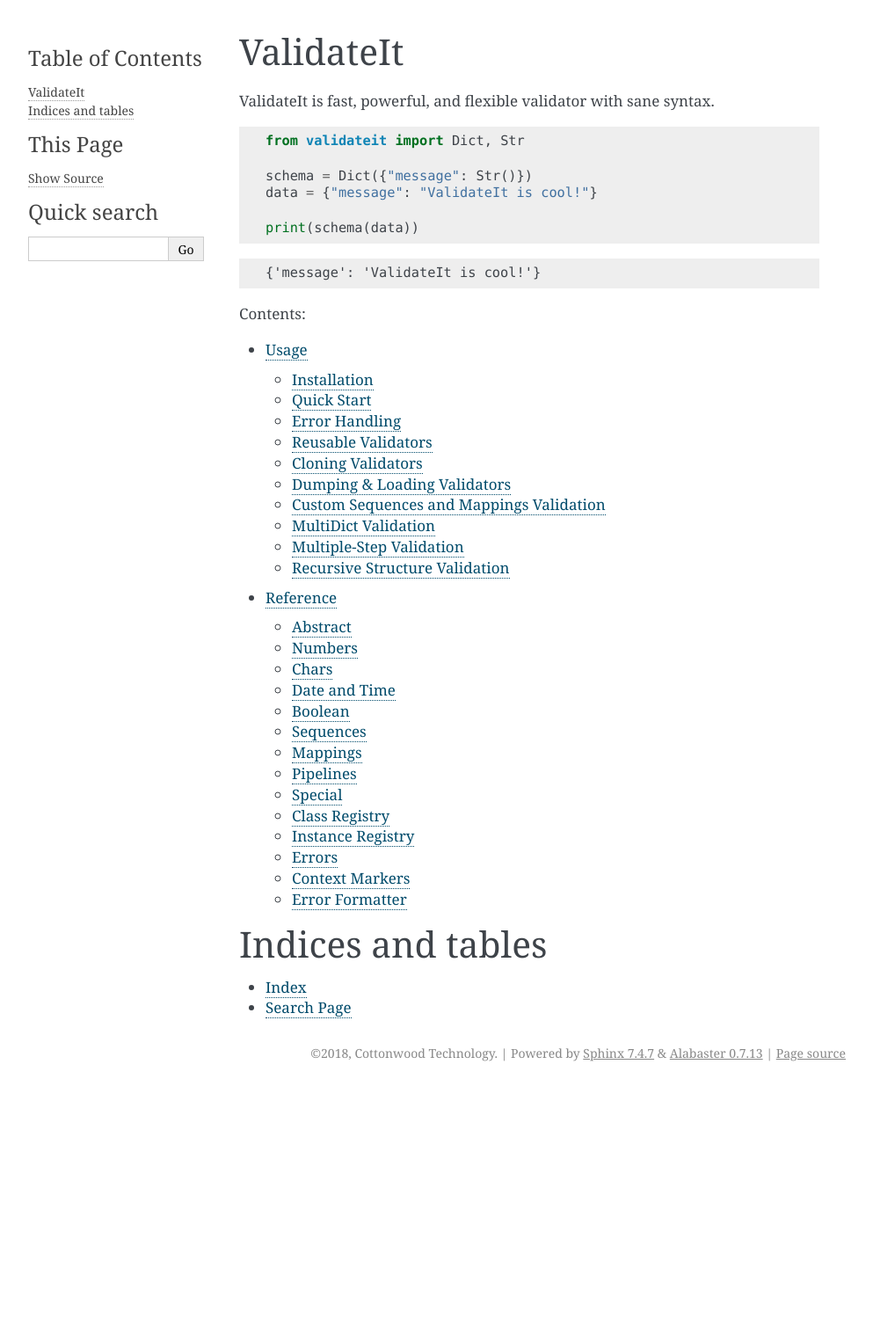
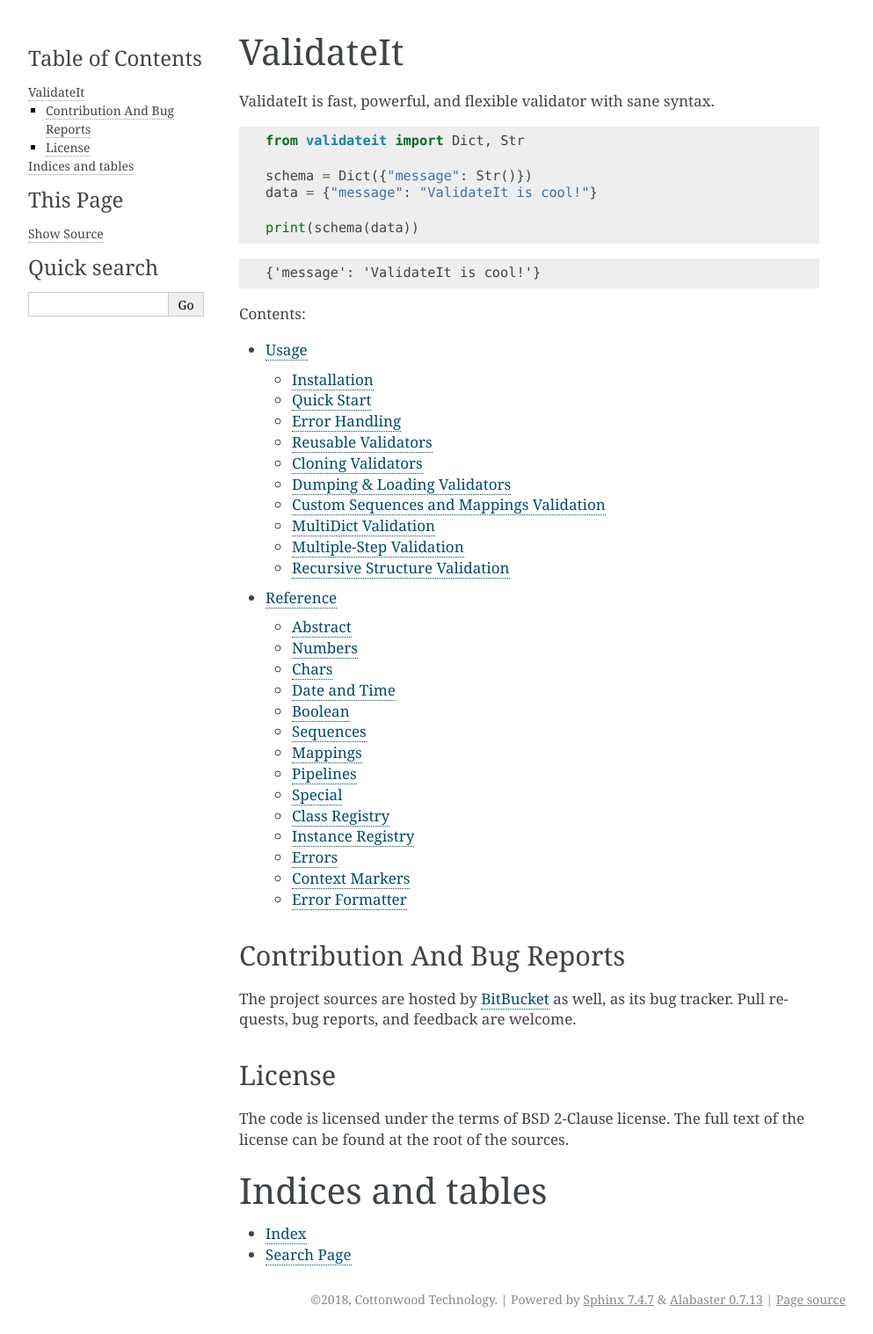
Before and after one commit to Cottonwood-Technology/ValidX, a Sphinx documentation site: the page built from docs/index.rst, in a window 1280 px wide. Shown: the whole page at 88% size, without its empty margins (148-1141 px from the left). Built offline with Sphinx 7.4.7, drawn with Linux system fonts in a browser that asks for light colours; before the commit the page ends 1237 px from its top, so only the background shows below that.

Commit message:
Updated docs

```diff
--- a/docs/index.rst
+++ b/docs/index.rst
@@ -30,6 +30,24 @@
    reference
 
 
+Contribution And Bug Reports
+----------------------------
+
+The project sources are hosted by BitBucket_ as well,
+as its bug tracker.
+Pull requests,
+bug reports,
+and feedback are welcome.
+
+.. _BitBucket: https://bitbucket.org/cottonwood-tech/validateit/
+
+
+License
+-------
+
+The code is licensed under the terms of BSD 2-Clause license.
+The full text of the license can be found at the root of the sources.
+
 
 Indices and tables
 ==================
```
